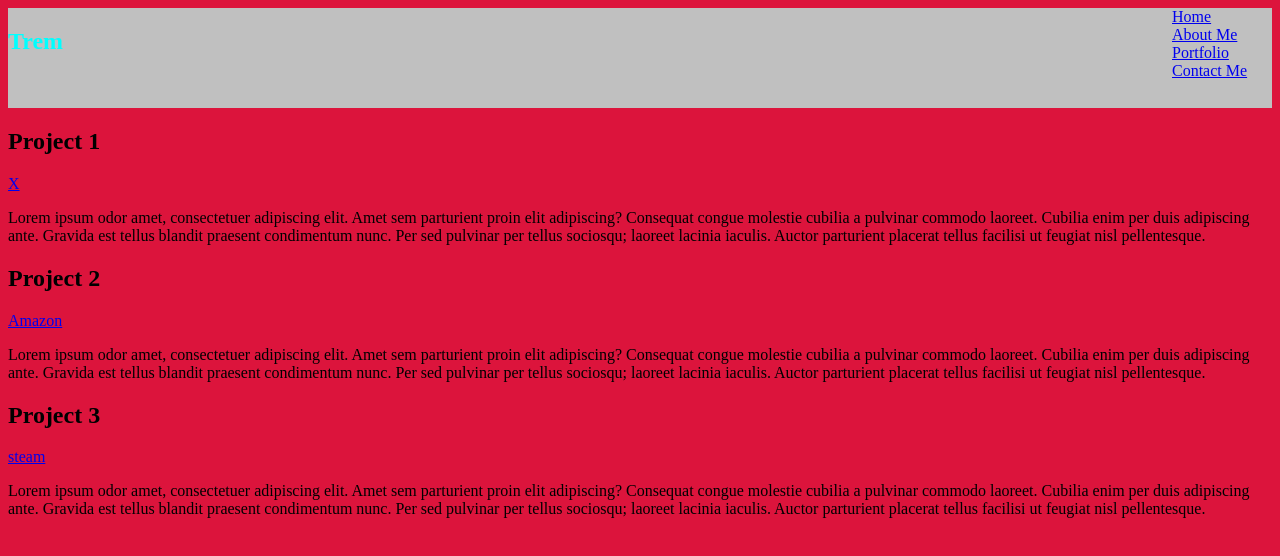
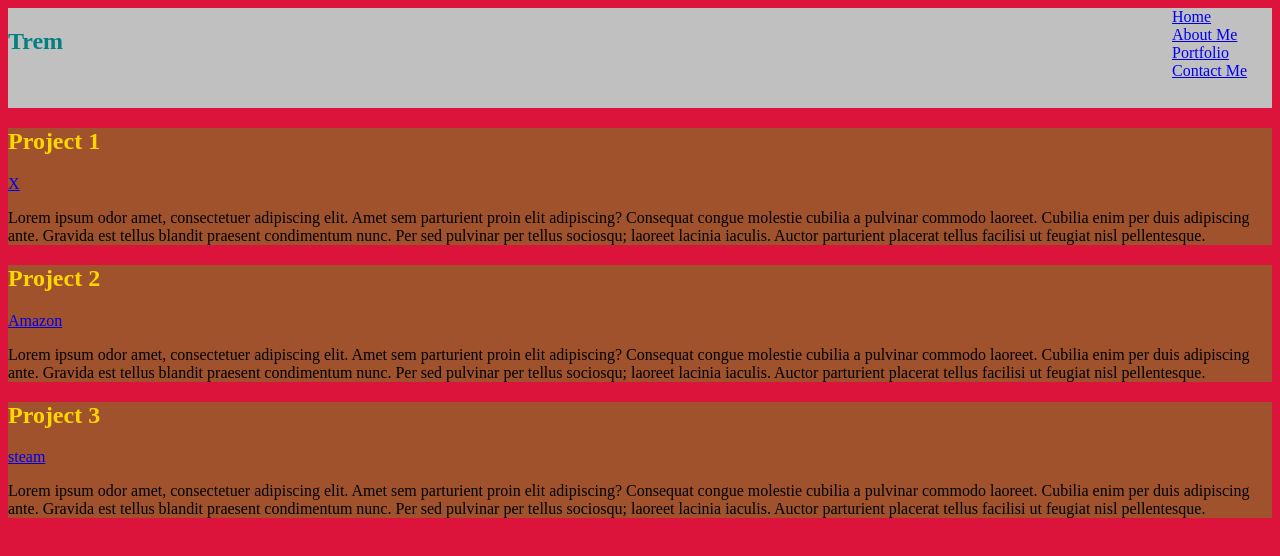
Before and after one commit to Trembloc/personal-site-2, a plain HTML site: page portfolio.html in a window 1280 px wide. Drawn offline with Linux system fonts and the light colour scheme.

Commit message:
did some more styling and cleaned up the formatting

```diff
--- a/style.css
+++ b/style.css
@@ -5,12 +5,12 @@ body {
 
 nav {
   background-color: silver;
-  \
+
 
 }
 
 nav {
-  color: aqua;
+  color: teal;
   display: flex;
   flex-direction: row;
   justify-content: space-between;
@@ -39,3 +39,9 @@ form{
   gap: 8px;
   align-items: center;
 }
+section > h1{
+  color: gold;
+}
+.proj{
+  background-color: sienna;
+}
```
Also changed, not shown: index.html (+4 -4 lines).
